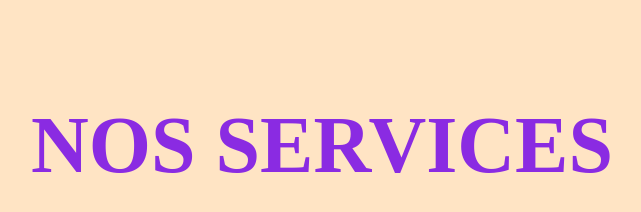
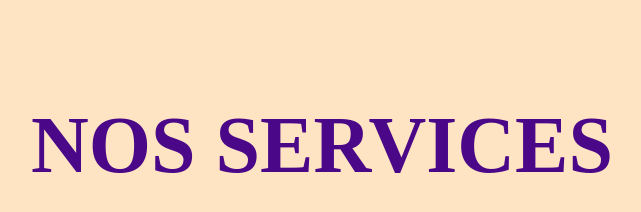
Before and after one commit to SoftAng/test2, a plain HTML site: page index.html in a window 1280 px wide. Shown: the whole page, without its empty margins (318-959 px from the left). Drawn offline with Linux system fonts and the light colour scheme.

Commit message:
modif de la couleur de h1

```diff
--- a/style.css
+++ b/style.css
@@ -7,7 +7,7 @@ h1
 {
     margin: auto;
     margin-top: 100px;
-    color: blueviolet;
+    color: rgb(74, 8, 136);
     font-size: 5em;
     font-family: 'Times New Roman', Times, serif;
 }
```
